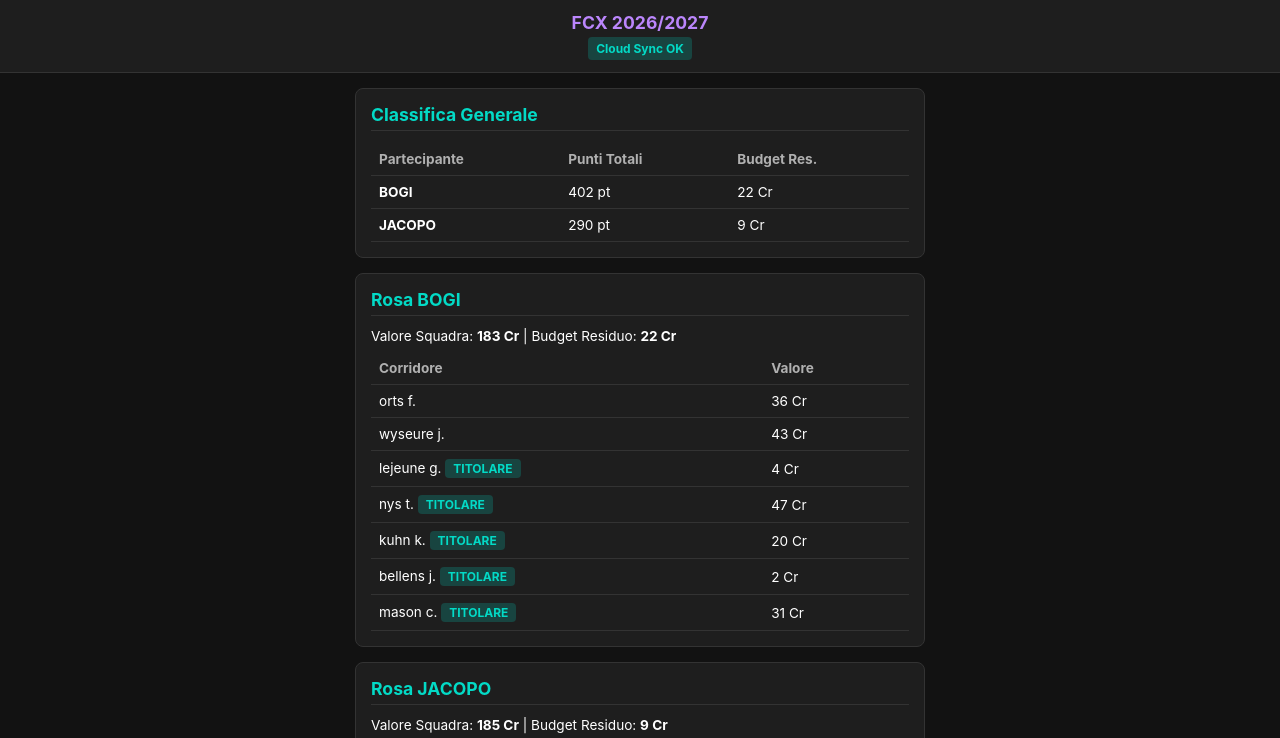
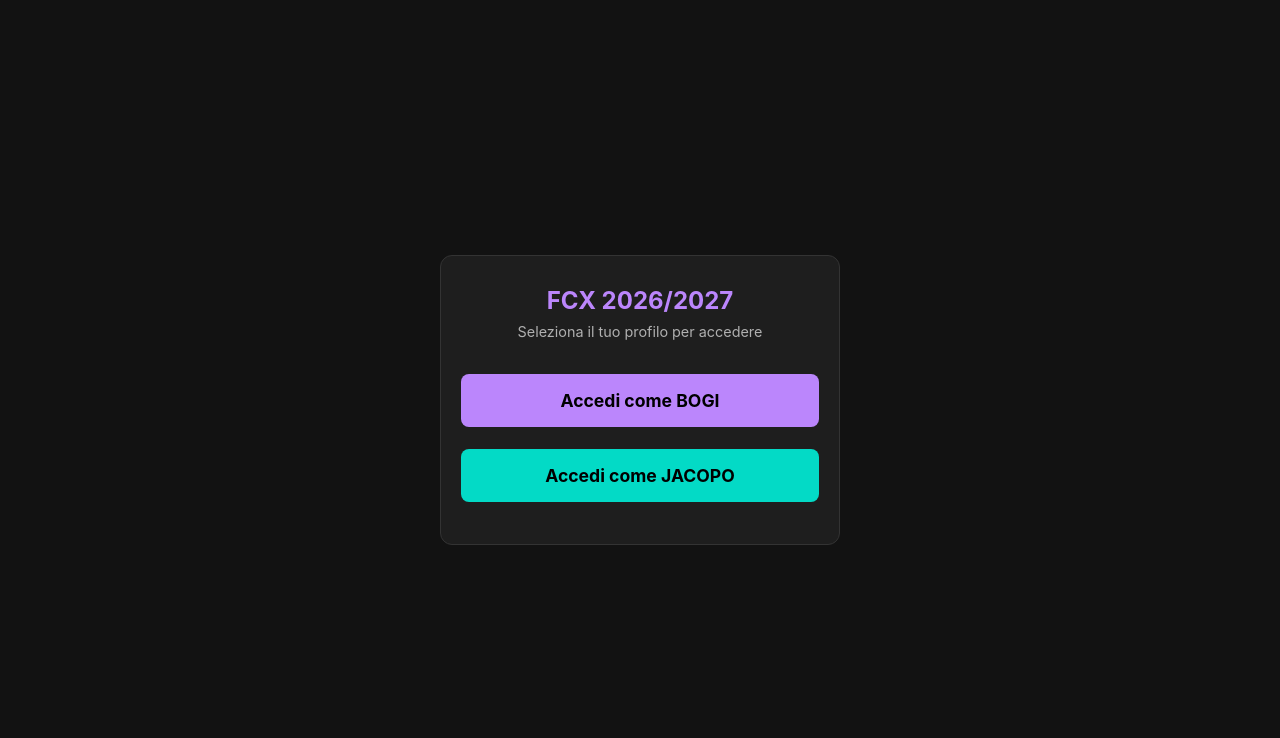
Before and after one commit to raffaelezaini-FCX/FCX-2026-2027_r02, a plain HTML site: page index.html in a window 1280 px wide. Shown: the top 738 px of the page. Drawn offline with Linux system fonts and the light colour scheme.

Commit message:
Update index.html
aggiunta possibilità di scegliere tra Bogi e Jacopo

```diff
--- a/index.html
+++ b/index.html
@@ -248,13 +248,125 @@
             padding: 2px 0;
             border-bottom: 1px dashed #333;
         }
+
+        /* LOGIN OVERLAY */
+        #login-screen {
+            position: fixed;
+            top: 0;
+            left: 0;
+            width: 100%;
+            height: 100%;
+            background-color: var(--bg-color);
+            z-index: 9999;
+            display: flex;
+            flex-direction: column;
+            justify-content: center;
+            align-items: center;
+            padding: 20px;
+        }
+
+        .login-card {
+            background-color: var(--surface-color);
+            border: 1px solid var(--border);
+            border-radius: 12px;
+            padding: 30px 20px;
+            width: 100%;
+            max-width: 400px;
+            text-align: center;
+        }
+
+        .login-card h1 {
+            color: var(--primary);
+            margin-bottom: 8px;
+            font-size: 1.5rem;
+        }
+
+        .login-card p {
+            color: var(--text-secondary);
+            font-size: 0.9rem;
+            margin-bottom: 24px;
+        }
+
+        .btn-login {
+            padding: 16px;
+            font-size: 1.1rem;
+            margin-bottom: 12px;
+            border-radius: 8px;
+            transition: transform 0.1s;
+        }
+
+        .btn-login:active {
+            transform: scale(0.98);
+        }
+
+        .btn-bogi {
+            background-color: var(--primary);
+            color: #000;
+        }
+
+        .btn-jacopo {
+            background-color: var(--secondary);
+            color: #000;
+        }
+
+        .team-fixed-box {
+            width: 100%;
+            padding: 10px 12px;
+            background-color: #2a2a2a;
+            border: 1px solid var(--primary);
+            color: var(--primary);
+            border-radius: 6px;
+            font-size: 1rem;
+            font-weight: bold;
+            letter-spacing: 0.5px;
+        }
+
+        .header-top {
+            display: flex;
+            justify-content: space-between;
+            align-items: center;
+            max-width: 600px;
+            margin: 0 auto;
+        }
+
+        .user-pill {
+            font-size: 0.75rem;
+            background: #2a2a2a;
+            border: 1px solid var(--border);
+            color: var(--text-primary);
+            padding: 4px 10px;
+            border-radius: 12px;
+            cursor: pointer;
+            display: flex;
+            align-items: center;
+            gap: 5px;
+        }
+
     </style>
 </head>
 <body>
 
+    <!-- SCHERMATA DI LOGIN INIZIALE -->
+    <div id="login-screen">
+        <div class="login-card">
+            <h1>FCX 2026/2027</h1>
+            <p>Seleziona il tuo profilo per accedere</p>
+            <button class="btn-login btn-bogi" onclick="selectUser('1')">Accedi come BOGI</button>
+            <button class="btn-login btn-jacopo" onclick="selectUser('2')">Accedi come JACOPO</button>
+        </div>
+    </div>
+
     <header>
-        <h1>FCX 2026/2027</h1>
-        <div id="sync-indicator" class="sync-status sync-sync">Connessione al Cloud...</div>
+        <div class="header-top">
+            <div style="width: 70px;"></div>
+            <div>
+                <h1>FCX 2026/2027</h1>
+                <div id="sync-indicator" class="sync-status sync-sync">Connessione al Cloud...</div>
+            </div>
+            <div class="user-pill" onclick="logoutUser()" title="Cambia utente">
+                <span id="current-user-label">--</span> ⇄
+            </div>
+        </div>
     </header>
 
     <div class="container">
@@ -313,11 +425,8 @@
                 </p>
 
                 <div class="form-group">
-                    <label>Seleziona Partecipante</label>
-                    <select id="lineup-p" onchange="renderStartersInputs()">
-                        <option value="1">BOGI</option>
-                        <option value="2">JACOPO</option>
-                    </select>
+                    <label>TEAM</label>
+                    <div id="lineup-team-display" class="team-fixed-box">BOGI</div>
                 </div>
 
                 <div id="lineup-status-msg"></div>
@@ -408,11 +517,8 @@
                 </p>
 
                 <div class="form-group">
-                    <label>Seleziona Partecipante</label>
-                    <select id="market-p" onchange="resetAndRenderMarketOptions()">
-                        <option value="1">BOGI</option>
-                        <option value="2">JACOPO</option>
-                    </select>
+                    <label>TEAM</label>
+                    <div id="market-team-display" class="team-fixed-box">BOGI</div>
                 </div>
 
                 <div id="market-status-msg"></div>
@@ -498,7 +604,7 @@
         <div class="nav-item" onclick="switchTab('historico')">Storico</div>
         <div class="nav-item" onclick="switchTab('mercato')">Mercato</div>
         <div class="nav-item" onclick="switchTab('listino')">Listino</div>
-        <div class="nav-item" onclick="switchTab('init')">Rose</div>
+        <div class="nav-item" id="nav-init" onclick="switchTab('init')">Rose</div>
     </div>
 
     <script>
@@ -542,6 +648,39 @@
 
         let fileSha = null;
         let currentPendingRace = null;
+        let currentUserId = '1'; // '1' = BOGI, '2' = JACOPO
+
+        function selectUser(userId) {
+            currentUserId = userId;
+            const userName = (userId === '1') ? state.p1.name : state.p2.name;
+
+            // Nascondi schermata login
+            document.getElementById('login-screen').style.display = 'none';
+
+            // Aggiorna badge utente in header
+            document.getElementById('current-user-label').innerText = userName;
+
+            // Aggiorna etichette fisse TEAM in Formazione e Mercato
+            document.getElementById('lineup-team-display').innerText = userName;
+            document.getElementById('market-team-display').innerText = userName;
+
+            // Gestione visibilità scheda Rose (solo per BOGI = '1')
+            const navInit = document.getElementById('nav-init');
+            if (userId === '1') {
+                navInit.style.display = 'block';
+            } else {
+                navInit.style.display = 'none';
+            }
+
+            // Aggiorna le viste
+            renderStartersInputs();
+            resetAndRenderMarketOptions();
+            switchTab('home');
+        }
+
+        function logoutUser() {
+            document.getElementById('login-screen').style.display = 'flex';
+        }
 
         async function initApp() {
             setSyncStatus("Caricamento da GitHub...", "sync-sync");
@@ -852,7 +991,7 @@
 
         // TAB FORMAZIONE INDIPENDENTE (SPECULARE AL MERCATO)
         function renderStartersInputs() {
-            const pId = document.getElementById('lineup-p').value;
+            const pId = currentUserId;
             const p = (pId === '1') ? state.p1 : state.p2;
             const container = document.getElementById('starters-checkboxes');
             const statusMsg = document.getElementById('lineup-status-msg');
@@ -890,7 +1029,7 @@
         }
 
         function saveLineupsIndependent() {
-            const pId = document.getElementById('lineup-p').value;
+            const pId = currentUserId;
             const p = (pId === '1') ? state.p1 : state.p2;
 
             const selectedStarters = Array.from(document.getElementsByName('starter-player'))
@@ -1228,7 +1367,7 @@
         }
 
         function resetAndRenderMarketOptions() {
-            const pId = document.getElementById('market-p').value;
+            const pId = currentUserId;
             const p = (pId === '1') ? state.p1 : state.p2;
 
             const statusMsg = document.getElementById('market-status-msg');
@@ -1261,7 +1400,7 @@
         }
 
         function onMarketOutChange() {
-            const pId = document.getElementById('market-p').value;
+            const pId = currentUserId;
             const p = (pId === '1') ? state.p1 : state.p2;
 
             const outName = document.getElementById('market-out').value;
@@ -1290,7 +1429,7 @@
         }
 
         function updateMarketCalculations() {
-            const pId = document.getElementById('market-p').value;
+            const pId = currentUserId;
             const p = (pId === '1') ? state.p1 : state.p2;
 
             const outName = document.getElementById('market-out').value;
@@ -1319,7 +1458,7 @@
         }
 
         function executeTrade() {
-            const pId = document.getElementById('market-p').value;
+            const pId = currentUserId;
             const p = (pId === '1') ? state.p1 : state.p2;
 
             const outName = document.getElementById('market-out').value;
```
